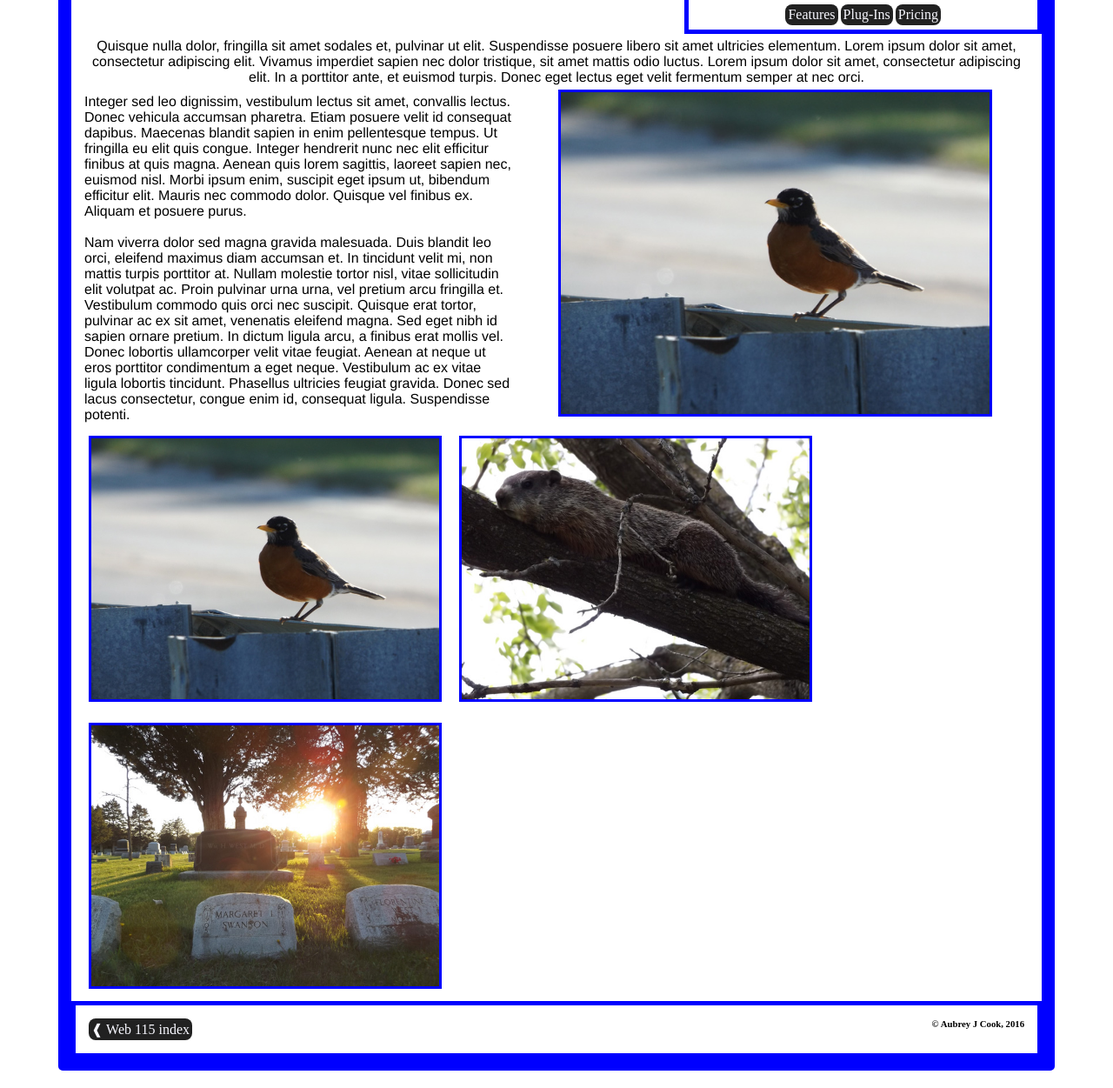
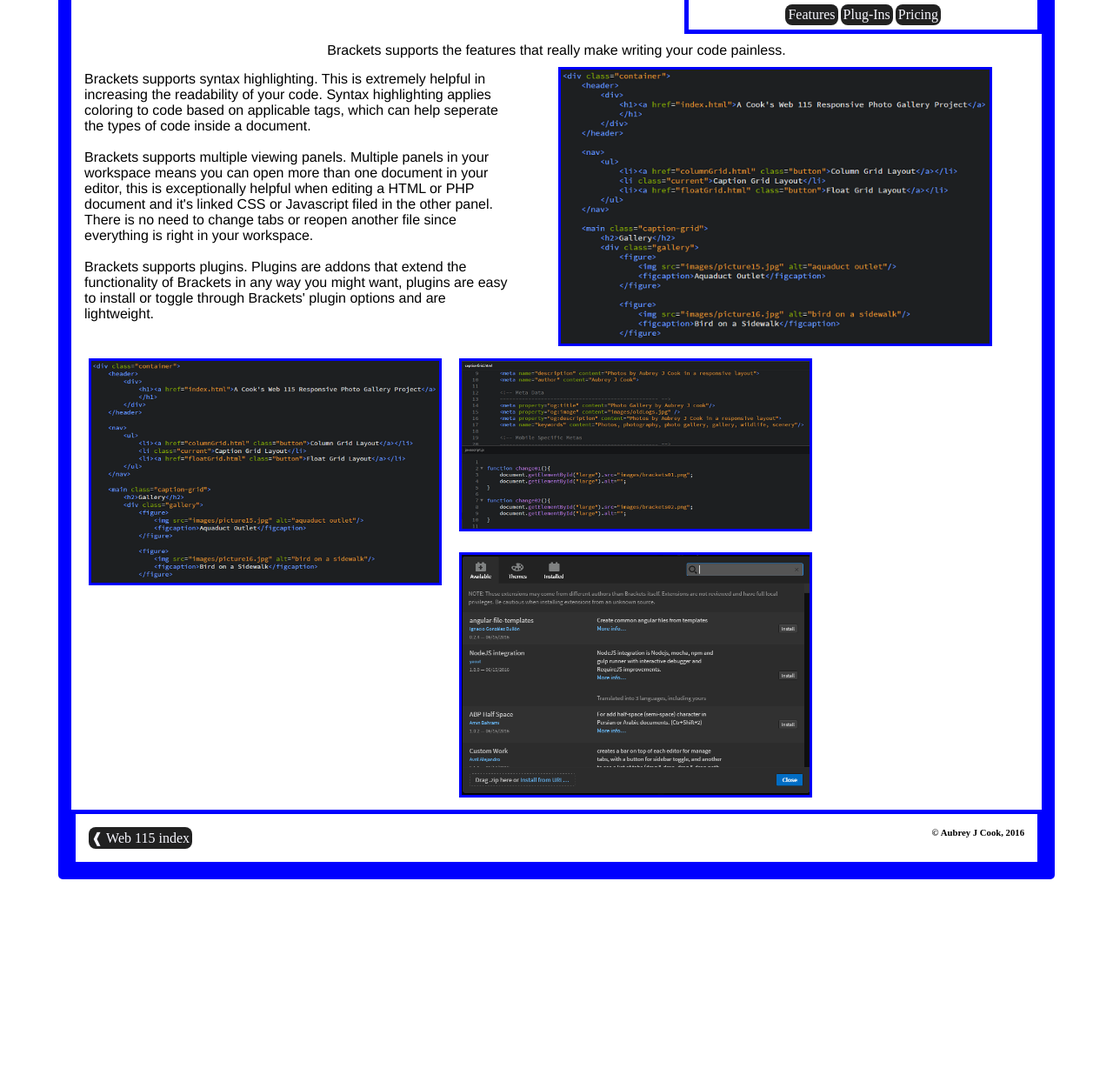
Before and after one commit to aubreyjcook/ProductShowcase, a PHP site: page /page01.php in a window 1280 px wide. Shown: the part 112-1363 px from the top of the page at 87% size. After the commit the page ends 1123 px from the top, so only its background shows below. Run offline with PHP 8.4, Linux system fonts and the light colour scheme.

Commit message:
update
project still unfinished

```diff
--- a/JavaScript/javascript.js
+++ b/JavaScript/javascript.js
@@ -1,30 +1,42 @@
 
 function change01(){
-    document.getElementById("large").src="images/picture1.jpg";
-    document.getElementById("large").alt="robin on a road guard";
+    document.getElementById("large").src="images/brackets01.png";
+    document.getElementById("large").alt="";
 }
 
 function change02(){
-    document.getElementById("large").src="images/picture2.jpg";
-    document.getElementById("large").alt="ground hog in a tree";
+    document.getElementById("large").src="images/brackets02.png";
+    document.getElementById("large").alt="";
 }
 
 function change03(){
-    document.getElementById("large").src="images/picture3.jpg";
-    document.getElementById("large").alt="graveyard at sundown";
+    document.getElementById("large").src="images/brackets03.png";
+    document.getElementById("large").alt="";
 }
 
 function change04(){
-    document.getElementById("large").src="images/picture4.jpg";
-    document.getElementById("large").alt="statue of jesus";
+    document.getElementById("large").src="images/brackets04.png";
+    document.getElementById("large").alt="";
 }
 
 function change05(){
-    document.getElementById("large").src="images/picture5.jpg";
-    document.getElementById("large").alt="white bird on river tree";
+    document.getElementById("large").src="images/brackets05.png";
+    document.getElementById("large").alt="";
 }
 
 function change06(){
-    document.getElementById("large").src="images/picture6.jpg";
-    document.getElementById("large").alt="statue of virgin mary";
+    document.getElementById("large").src="images/brackets06.png";
+    document.getElementById("large").alt="";
 }
+
+function change07(){
+    document.getElementById("textBlock").innerHTML="Text 1";
+}
+
+function change08(){
+    document.getElementById("textBlock").innerHTML="Text 2";
+}
+
+function change09(){
+    document.getElementById("textBlock").innerHTML="Text 3";
+}
--- a/page01.php
+++ b/page01.php
@@ -63,31 +63,37 @@
         <?php include 'nav.php';?>
     </nav>
     <main>
-        <p style="clear: both; text-align: center;">Quisque nulla dolor, fringilla sit amet sodales et, pulvinar ut elit. Suspendisse posuere libero sit amet ultricies elementum. Lorem ipsum dolor sit amet, consectetur adipiscing elit. Vivamus imperdiet sapien nec dolor tristique, sit amet mattis odio luctus. Lorem ipsum dolor sit amet, consectetur adipiscing elit. In a porttitor ante, et euismod turpis. Donec eget lectus eget velit fermentum semper at nec orci.</p>
-        <p style="text-align: left; width: 45%; float: left;">Integer sed leo dignissim, vestibulum lectus sit amet, convallis lectus. Donec vehicula accumsan pharetra. Etiam posuere velit id consequat dapibus. Maecenas blandit sapien in enim pellentesque tempus. Ut fringilla eu elit quis congue. Integer hendrerit nunc nec elit efficitur finibus at quis magna. Aenean quis lorem sagittis, laoreet sapien nec, euismod nisl. Morbi ipsum enim, suscipit eget ipsum ut, bibendum efficitur elit. Mauris nec commodo dolor. Quisque vel finibus ex. Aliquam et posuere purus.
-        <br><br>
-        Nam viverra dolor sed magna gravida malesuada. Duis blandit leo orci, eleifend maximus diam accumsan et. In tincidunt velit mi, non mattis turpis porttitor at. Nullam molestie tortor nisl, vitae sollicitudin elit volutpat ac. Proin pulvinar urna urna, vel pretium arcu fringilla et. Vestibulum commodo quis orci nec suscipit. Quisque erat tortor, pulvinar ac ex sit amet, venenatis eleifend magna. Sed eget nibh id sapien ornare pretium. In dictum ligula arcu, a finibus erat mollis vel. Donec lobortis ullamcorper velit vitae feugiat. Aenean at neque ut eros porttitor condimentum a eget neque. Vestibulum ac ex vitae ligula lobortis tincidunt. Phasellus ultricies feugiat gravida. Donec sed lacus consectetur, congue enim id, consequat ligula. Suspendisse potenti. </p>
+        <p style="clear: both; text-align: center; padding: 10px;">
+            Brackets supports the features that really make writing your code painless.
+        </p>
+        <p style="text-align: left; width: 45%; float: left;">
+            Brackets supports syntax highlighting. This is extremely helpful in increasing the readability of your code. Syntax highlighting applies coloring to code based on applicable tags, which can help seperate the types of code inside a document.
+            <br><br>
+            Brackets supports multiple viewing panels. Multiple panels in your workspace means you can open more than one document in your editor, this is exceptionally helpful when editing a HTML or PHP document and it's linked CSS or Javascript filed in the other panel. There is no need to change tabs or reopen another file since everything is right in your workspace.
+            <br><br>
+            Brackets supports plugins. Plugins are addons that extend the functionality of Brackets in any way you might want, plugins are easy to install or toggle through Brackets' plugin options and are lightweight.
+        </p>
 
         <div>
-           <img id="large" src="images/picture1.jpg" alt="robin on a road guard"/>
+           <img id="large" src="images/brackets04.png" alt=""/>
         </div>
 
         <div style="display: inline; float: right;">
             <div class="imgDisplayInline">
                 <a href="#large">
-                    <img src="images/picture1.jpg" alt="robin on a road guard" height="125" width="400" title="robin on a road guard" onclick="change01()"/>
+                    <img src="images/brackets04.png" alt="" height="125" width="400" title="" onclick="change04()"/>
                 </a>
             </div>
             <div class="imgDisplayInline">
                 <a href="#large">
-                    <img src="images/picture2.jpg" alt="ground hog in a tree" height="125"
-                    width="400" title="ground hog in a tree" onclick="change02()"/>
+                    <img src="images/brackets05.png" alt="" height="125"
+                    width="400" title="" onclick="change05()"/>
                 </a>
             </div>
             <div class="imgDisplayInline">
                 <a href="#large">
-                   <img src="images/picture3.jpg" alt="graveyard at sundown" height="125"
-                   width="400" title="graveyard at sundown" onclick="change03()"/>
+                   <img src="images/brackets06.png" alt="" height="125"
+                   width="400" title="" onclick="change06()"/>
                </a>
             </div>
         </div>
```
Also changed, not shown: index.php (+11 -7 lines), page02.php (+15 -5 lines), page03.php (+15 -5 lines), images/brackets.png (deleted), images/brackets01.png (added), images/brackets02.png (added), images/brackets03.png (added), images/brackets04.png (added), images/brackets05.png (added), images/brackets06.png (added), images/bracketsdownload.png (added), 1 other file.
